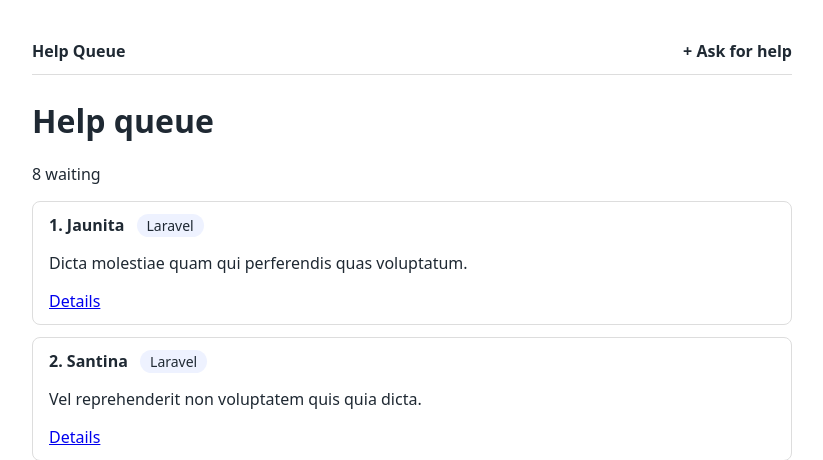
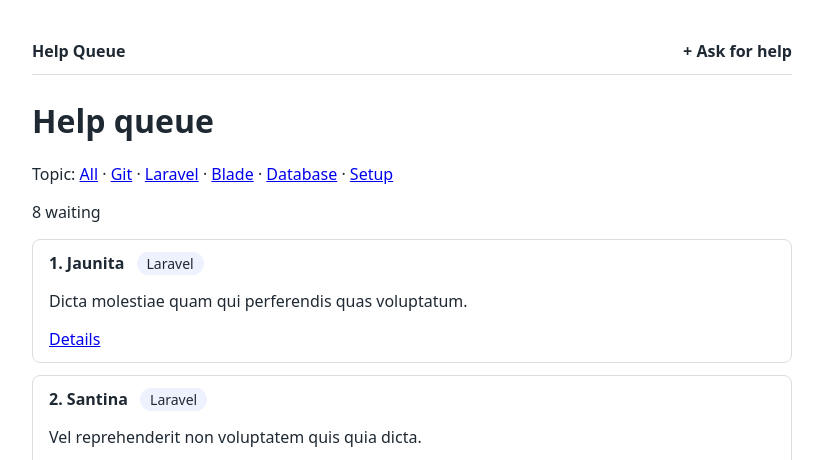
Before and after one commit to hafedhkhenissi30-ops/help-queue, a Laravel app: page /tickets in a window 1280 px wide. Shown: the top 460 px of the page, without its empty margins (228-1051 px from the left). Run offline with Laravel 12, Linux system fonts and the light colour scheme; data comes from the database, SQL or seed files in the repository.

Commit message:
TP2-Bonus: filter by topic

```diff
--- a/app/Http/Controllers/TicketController.php
+++ b/app/Http/Controllers/TicketController.php
@@ -8,11 +8,22 @@ use Illuminate\Validation\Rule;
 
 class TicketController extends Controller
 {
-    public function index()
+    public function index(Request $request)
     {
-        $tickets = Ticket::orderBy('created_at')->get();
+        $topic = $request->query('topic');
 
-        return view('tickets.index', ['tickets' => $tickets]);
+        $query = Ticket::orderBy('created_at');
+
+        // /tickets?topic=Git shows only the Git tickets
+        if ($topic) {
+            $query->where('topic', $topic);
+        }
+
+        return view('tickets.index', [
+            'tickets' => $query->get(),
+            'topics' => Ticket::TOPICS,
+            'currentTopic' => $topic,
+        ]);
     }
 
     public function create()
--- a/resources/views/tickets/index.blade.php
+++ b/resources/views/tickets/index.blade.php
@@ -4,7 +4,16 @@
 
 @section('content')
     <h1>Help queue</h1>
-    <p>{{ $tickets->count() }} waiting</p>
+
+    <p>
+        Topic:
+        <a href="{{ route('tickets.index') }}">All</a>
+        @foreach ($topics as $topic)
+            · <a href="{{ route('tickets.index', ['topic' => $topic]) }}">{{ $topic }}</a>
+        @endforeach
+    </p>
+
+    <p>{{ $tickets->count() }} waiting{{ $currentTopic ? ' for ' . $currentTopic : '' }}</p>
 
     @forelse ($tickets as $ticket)
         <article class="ticket">
```
Also changed, not shown: answers/TP2.md (+23 -0 lines).
